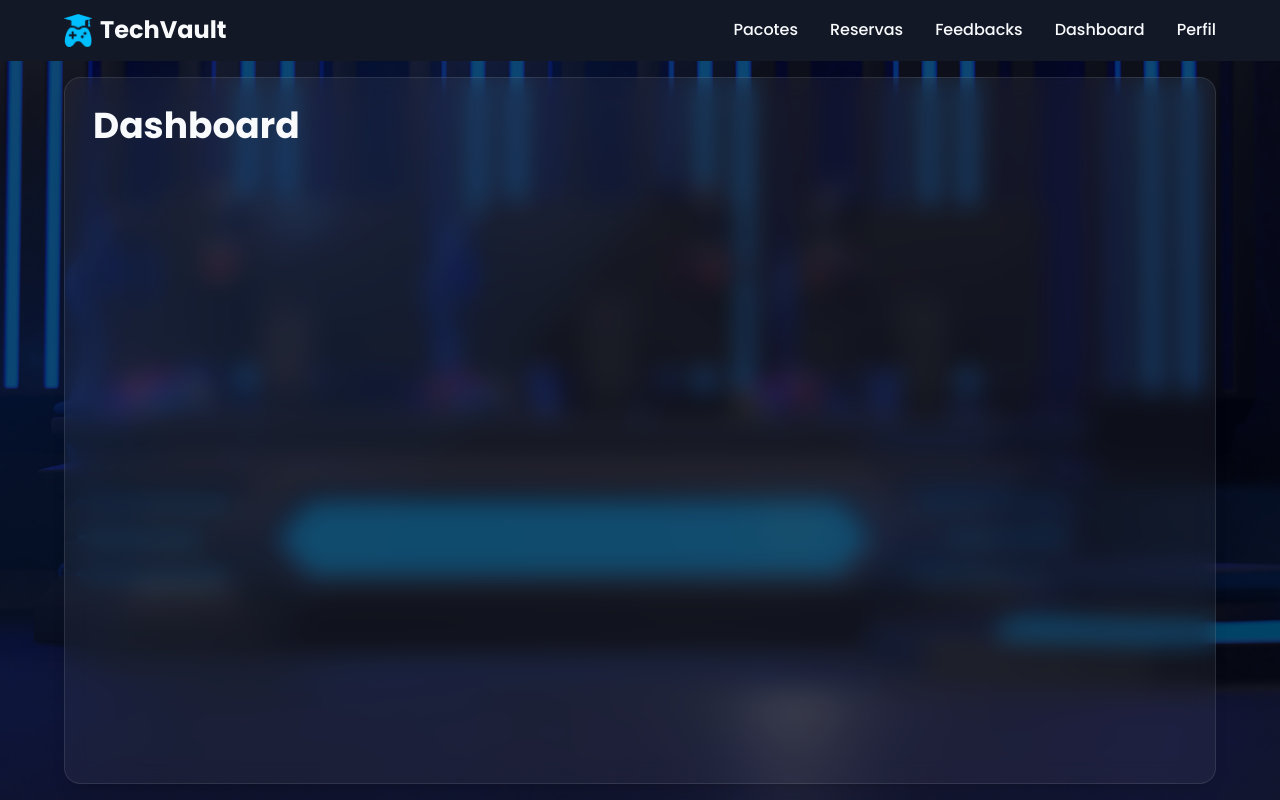
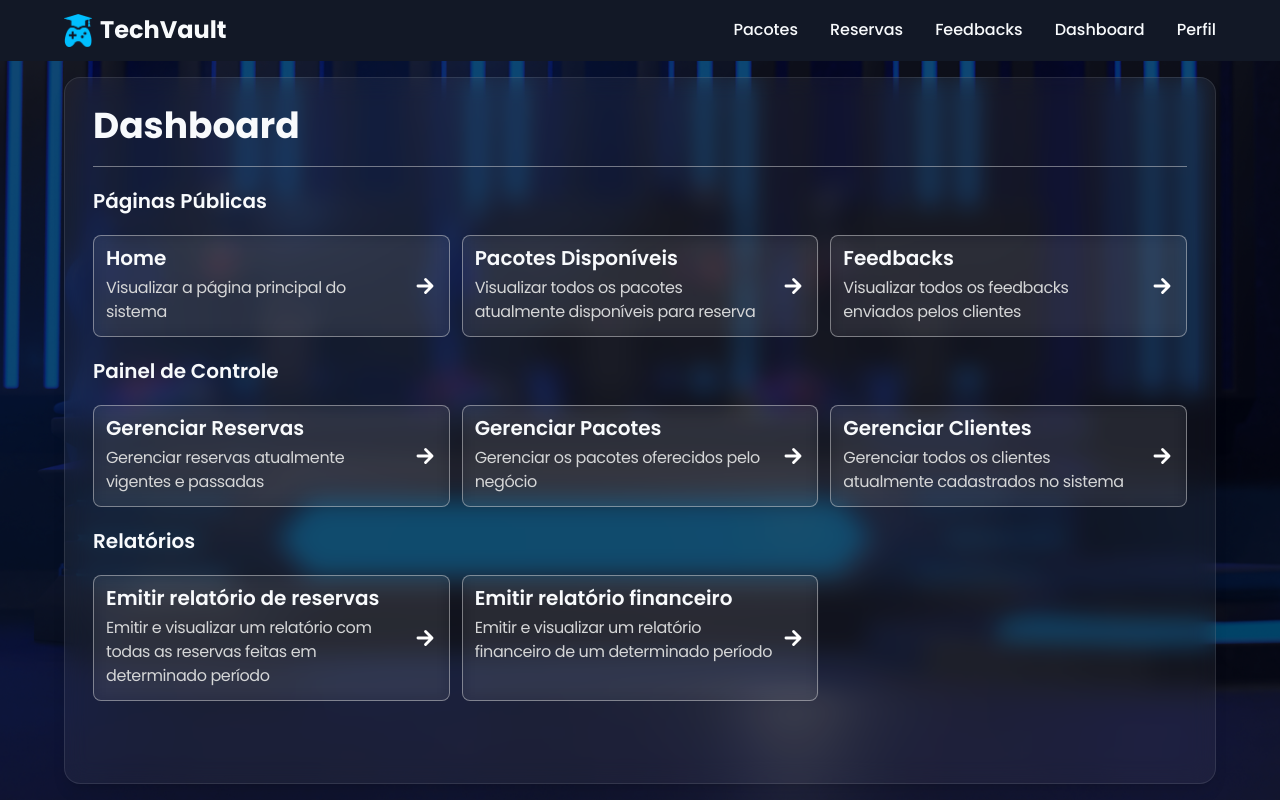
Before and after one commit to techvault-psw/techvault, a React (Vite) app in the folder frontend/: page /dashboard in a window 1280 px wide. Built offline with nearby package versions, Linux system fonts and the light colour scheme.

Commit message:
feat: página de Dashboard sem dialogs

```diff
--- a/frontend/src/components/ui/card.tsx
+++ b/frontend/src/components/ui/card.tsx
@@ -18,7 +18,7 @@ function CardContainer({ className, children, ...props }: React.ComponentProps<"
     >
       {children}
 
-      <button className="size-6 cursor-pointer">
+      <button className="size-6 cursor-pointer flex-shrink-0">
         <ArrowRightIcon className="size-full" />
       </button>
     </div>
--- a/frontend/src/pages/dashboard.tsx
+++ b/frontend/src/pages/dashboard.tsx
@@ -1,10 +1,116 @@
 import { PageContainer } from "@/components/page-container";
 import { PageTitle } from "@/components/page-title";
+import { Card } from "@/components/ui/card";
+import { Separator } from "@/components/ui/separator";
+import type { ComponentType, ReactNode } from "react";
+import { Link } from "react-router";
+
+type DashboardCard = {
+  title: string
+  description: string
+  url?: string
+  dialog?: ComponentType<{ children: ReactNode }>
+  role?: 'gerente' | 'suporte'
+}
+
+const dashboardCards: Record<string, DashboardCard[]> = {
+  "Páginas Públicas": [
+    {
+      url: '/',
+      title: 'Home',
+      description: 'Visualizar a página principal do sistema',
+    },
+    {
+      url: '/pacotes-disponiveis',
+      title: 'Pacotes Disponíveis',
+      description: 'Visualizar todos os pacotes atualmente disponíveis para reserva',
+    },
+    {
+      url: '/feedbacks',
+      title: 'Feedbacks',
+      description: 'Visualizar todos os feedbacks enviados pelos clientes',
+    },
+  ],
+  "Painel de Controle": [
+    {
+      url: '/reservas',
+      title: 'Gerenciar Reservas',
+      description: 'Gerenciar reservas atualmente vigentes e passadas',
+    },
+    {
+      url: '/pacotes',
+      title: 'Gerenciar Pacotes',
+      description: 'Gerenciar os pacotes oferecidos pelo negócio',
+      role: 'gerente',
+    },
+    {
+      url: '/clientes',
+      title: 'Gerenciar Clientes',
+      description: 'Gerenciar todos os clientes atualmente cadastrados no sistema',
+      role: 'gerente',
+    },
+  ],
+  "Relatórios ": [
+    {
+      dialog: undefined, // por enquanto
+      title: 'Emitir relatório de reservas',
+      description:
+        'Emitir e visualizar um relatório com todas as reservas feitas em determinado período',
+      role: 'gerente',
+    },
+    {
+      dialog: undefined, // por enquanto
+      title: 'Emitir relatório financeiro',
+      description:
+        'Emitir e visualizar um relatório financeiro de um determinado período',
+      role: 'gerente',
+    },
+  ],
+}
 
 export default function DashboardPage() {
   return (
     <PageContainer.Card>
       <PageTitle>Dashboard</PageTitle>
+
+      <Separator />
+
+      <section className="flex flex-col gap-5 scrollbar">
+        {Object.entries(dashboardCards).map(([section, cards]) => (
+          <>
+            <h3 className="text-white text-xl font-semibold">{section}</h3>
+
+            <div className="flex flex-col lg:grid lg:grid-cols-3 gap-3 text-white">
+              {cards.map((card) => {
+                const cardContent = (
+                  <Card.Container className="lg:!py-3 h-full">
+                    <Card.TextContainer className="lg:h-full">
+                      <Card.Title className="lg:font-semibold lg:text-xl">{card.title}</Card.Title>
+                      <Card.Description className="hidden lg:block font-normal tracking-tight">
+                        {card.description}
+                      </Card.Description>
+                    </Card.TextContainer>
+                  </Card.Container>
+                );
+
+                if (card.url) {
+                  return (
+                    <Link to={card.url} className="h-full">
+                      {cardContent}
+                    </Link>
+                  );
+                }
+
+                // Para cards com dialog (quando estiverem prontos)
+                // const Dialog = card.dialog;
+                // return Dialog ? <Dialog>{cardContent}</Dialog> : cardContent;
+
+                return cardContent;
+              })}
+            </div>
+          </>
+        ))}
+      </section>
     </PageContainer.Card>
   );
 }
```
